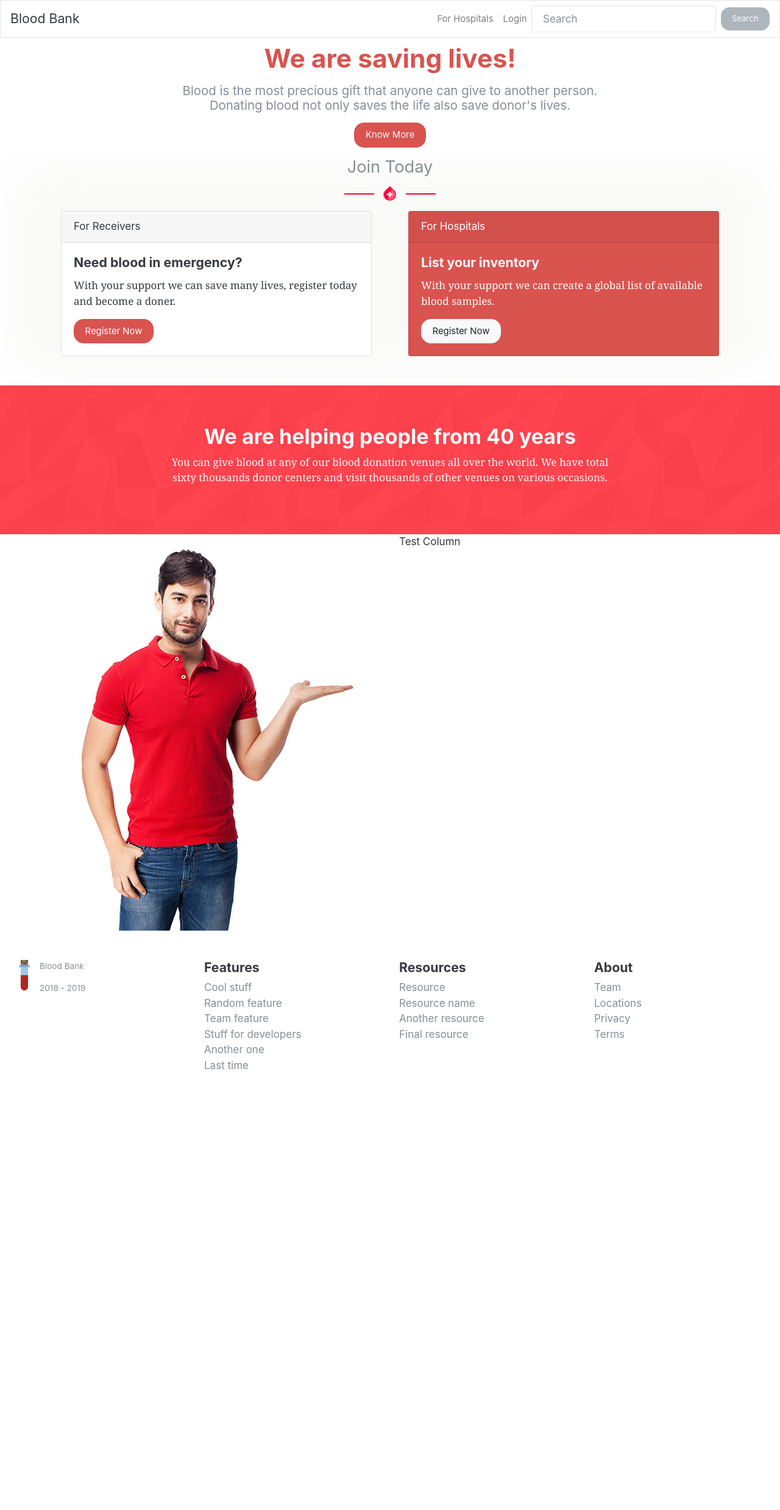
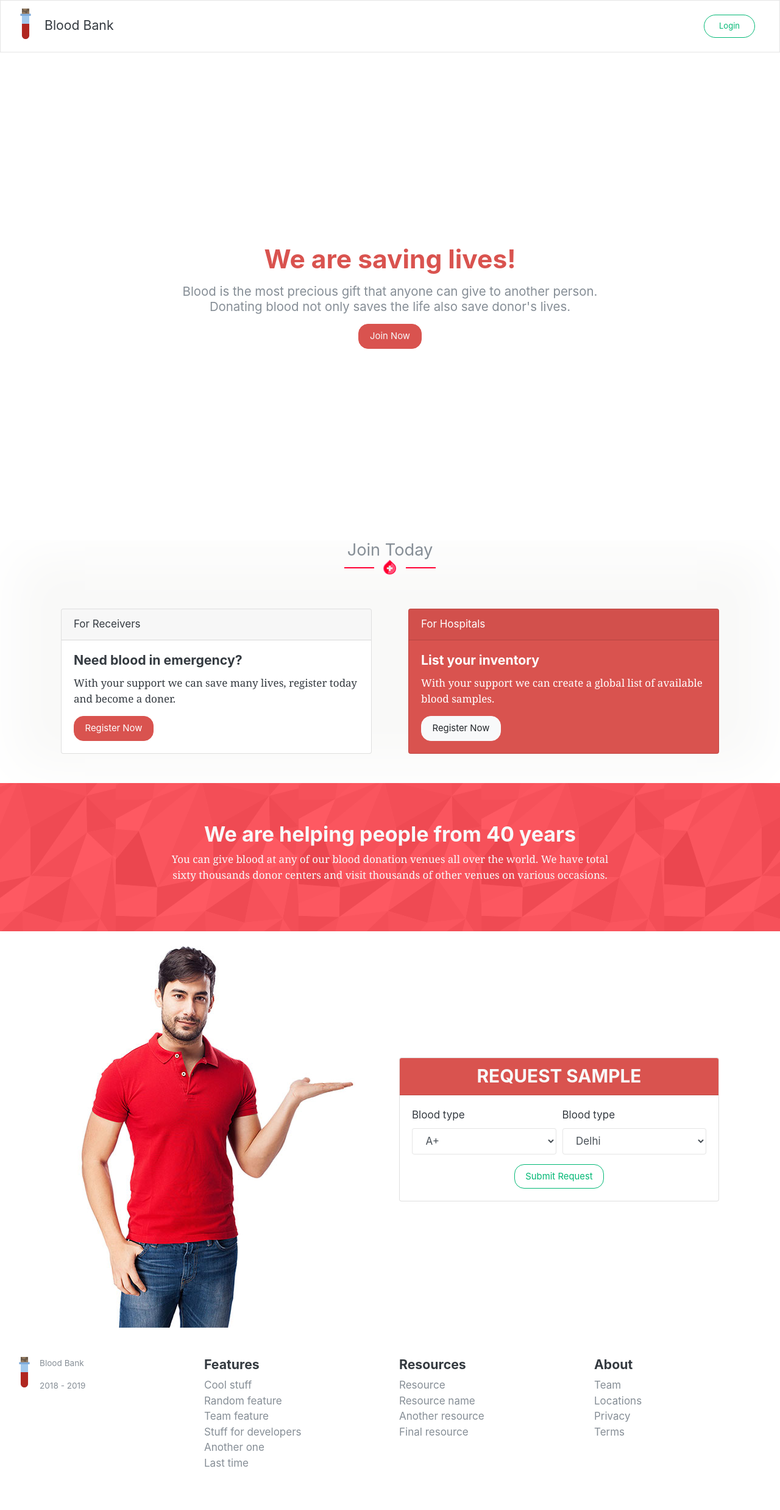
Before and after one commit to kshitijbhatt/bloodbank, a CodeIgniter app: page /bloodbank/ in a window 1280 px wide. Shown: the whole page at 61% size. Before the commit the page ends 1754 px from the top, so only its background shows below. Run offline with CodeIgniter, Linux system fonts and the light colour scheme; some libraries are stand-ins or nearby versions.

Commit message:
homepage view complete

```diff
--- a/application/config/config.php
+++ b/application/config/config.php
@@ -380,10 +380,10 @@ $config['encryption_key'] = '';
 $config['sess_driver'] = 'files';
 $config['sess_cookie_name'] = 'ci_session';
 $config['sess_expiration'] = 7200;
-$config['sess_save_path'] = 'bb_sessions';
-$config['sess_match_ip'] = TRUE;
+$config['sess_save_path'] = NULL;
+$config['sess_match_ip'] = FALSE;
 $config['sess_time_to_update'] = 300;
-$config['sess_regenerate_destroy'] = TRUE;
+$config['sess_regenerate_destroy'] = FALSE;
 
 /*
 |--------------------------------------------------------------------------
--- a/application/controllers/User.php
+++ b/application/controllers/User.php
@@ -42,7 +42,6 @@ public function __construct(){
 			$this->session->set_flashdata('success_msg', '<div class="alert alert-dismissible alert-success">
 			<button type="button" class="close" data-dismiss="alert">&times;</button>
 			<strong>Well done!</strong> You successfully registered </div>');
-			$_SESSION;
 			redirect(base_url());
 
 		}
--- a/application/views/pages/home.php
+++ b/application/views/pages/home.php
@@ -11,15 +11,15 @@
 							Donating blood not only saves the life also save donor's lives.
 						</small>
 					</h4>
-					<a class="btn btn-danger text-light my-2" href="#homeSection_one">Know More</a>
+					<a class="btn btn-danger text-light my-2" href="#joinnow">Join Now</a>
 				</div>
 			</div>
 		</div>
 	</div>
 
-<section id="homeSection_one" class="row bg-home__light">
-	<div class="col-12 text-center">
-		<h2 class="my-2">
+<section id="joinnow" class="row bg-home__light">
+	<div class="col-12 text-center mb-4">
+		<h2 class="position-relative">
 		<small class="text-muted section-heading">Join	 Today</small>
 		</h2>
 	</div>
@@ -38,7 +38,7 @@
                 </div> <!--  end .row  -->
             </div>
 </section>
-<section id="homeSection_two" >
+<section id="enquirenow" >
 	<?php require_once(FCPATH.'/application/views/templates/enquiry.php'); ?>
 </section>
 
--- a/application/views/templates/enquiry.php
+++ b/application/views/templates/enquiry.php
@@ -6,8 +6,52 @@
                             <img src="<?php echo base_url() ?>/img/appointment.jpg" alt="appointment image">
                     </figure>
 					</div>
-					<div class="d-block d-md-inline-block col-6">
-						Test Column
+					<div class="d-block d-md-inline-block my-auto col-6">
+						<div class="card">
+							<div class="card-header bg-danger text-light h3 text-center ">
+								REQUEST SAMPLE
+							</div>
+							<div class="card-body">
+								<form class="needs-validation m-0" novalidate role="form" method="post" action="<?php echo base_url('user/register_user'); ?>">
+
+									<fieldset>
+										<div class="col-12"><?php echo @$error;?></div>
+											<div class="form-row">
+												<div class="form-group col-md-6">
+													<label for="enquireBloodType">Blood type</label>
+													<select class="form-control" id="enquireBloodType" name="enquireBloodType">
+													<option>A+</option>
+													<option>A-</option>
+													<option>B+</option>
+													<option>B-</option>
+													<option>AB+</option>
+													<option>AB-</option>
+													<option>O+</option>
+													<option>O-</option>
+													</select>
+												</div>
+												<div class="form-group col-md-6">
+													<label for="enquireLocation">Blood type</label>
+													<select class="form-control" id="enquireLocation" name="enquireLocation">
+													<option>Delhi</option>
+													<option>Gurugram</option>
+													<option>Chennai</option>
+													<option>Hakuna Matata</option>
+													</select>
+												</div>
+												<div class="invalid-feedback">
+													Internal Server Error! Please try again.
+												</div>
+											</div>
+											<div class="text-center">
+												<input type="submit" class="btn btn-outline-success mx-auto" name="register" value="Submit Request">
+											</div>
+
+									</fieldset>
+								</form>
+							</div>
+
+						</div>
 					</div>
 				</div>
 
--- a/application/views/templates/header.php
+++ b/application/views/templates/header.php
@@ -6,24 +6,19 @@
 	</head>
 	<body>
 	<nav class="navbar navbar-expand-lg navbar-light bg-light">
-	<a class="navbar-brand" href="<?php echo base_url(); ?>">Blood Bank</a>
+	<a class="navbar-brand" href="<?php echo base_url(); ?>">
+	<img class="mb-2" src="<?php echo base_url() ?>/img/blood-sample.svg" alt="Logo Goes Here" width="50" height="50">
+	Blood Bank
+	</a>
   	<button class="navbar-toggler" type="button" data-toggle="collapse" data-target="#navbarColor03" aria-controls="navbarColor03" aria-expanded="false" aria-label="Toggle navigation">
     	<span class="navbar-toggler-icon"></span>
   	</button>
 		<div class="collapse navbar-collapse" id="navbarColor03">
 				<ul class="navbar-nav ml-auto">
-					<li class="nav-item">
-					<?php ?>
-					<a class="nav-link" href="<?php echo base_url(); ?>hospitals">For Hospitals</a>
-					</li>
 					<?php ?>
 					<li class="nav-item">
-					<a class="nav-link" href="<?php echo base_url(); ?>user/login_view">Login</a>
+					<a class="nav-link btn btn-outline-success px-4 mr-4 btn-lg" href="<?php echo base_url(); ?>">Login</a>
 					</li>
 				</ul>
-				<form class="form-inline my-2 my-lg-0">
-					<input class="form-control mr-sm-2" type="text" placeholder="Search">
-					<button class="btn btn-secondary my-2 my-sm-0" type="submit">Search</button>
-				</form>
 		</div>
 	</nav>
--- a/css/style.css
+++ b/css/style.css
@@ -1,6 +1,16 @@
 html {
 	scroll-behavior: smooth;
 }
+.btn-outline-success {
+    color: #02B875 !important;
+    border-color: #02B875 !important;
+}
+.btn-outline-success:hover {
+    color: #fff !important;
+    background-color: #02B875;
+    border-color: #02B875;
+}
+
 .jumbo-screen{
 	width: 100%;
 
@@ -9,7 +19,7 @@ html {
 	-moz-box-shadow:    inset 0 0 10vh 8vw #fff;
 	-webkit-box-shadow: inset 0 0 10vh 8vw #fff;
 	box-shadow:         inset 0 0 10vh 8vw #fff;
-	height: 70%;
+	height: 100vh;
 }
 
 .bg-home__light{
@@ -28,7 +38,7 @@ html {
     left: 50%;
     margin-left: -75px;
     position: absolute;
-    top: 55px;
+    top: 100%;
     width: 150px;
 }
 
@@ -51,7 +61,7 @@ html {
         width: 100%;
         height: 100%;
         background:#FE3C47;
-        opacity: 0.95;
+        opacity: 0.85;
 
         top: 0;
         left: 0;
@@ -59,7 +69,8 @@ html {
     }
 
 
-#homeSection_two{
+
+#enquirenow{
 	position: relative;
     overflow: hidden;
 }
```
Also changed, not shown: 1 other file.
